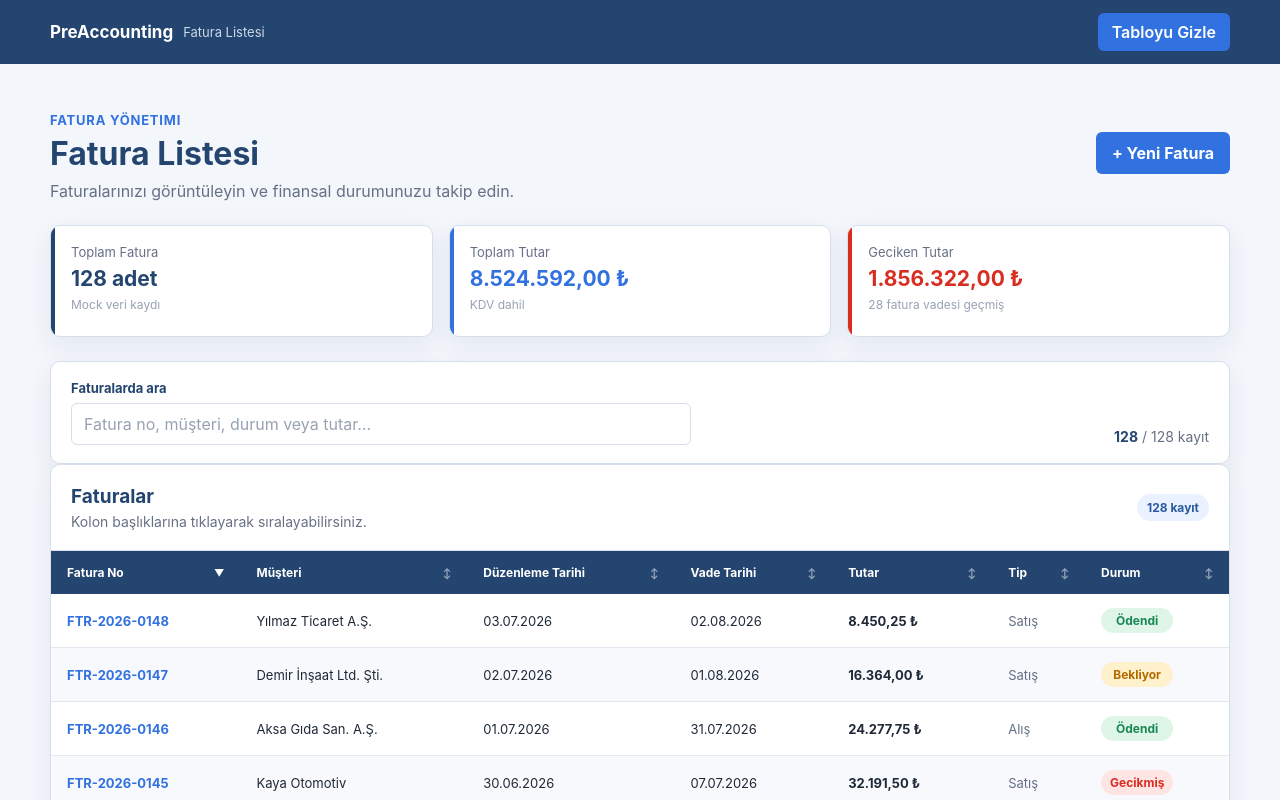
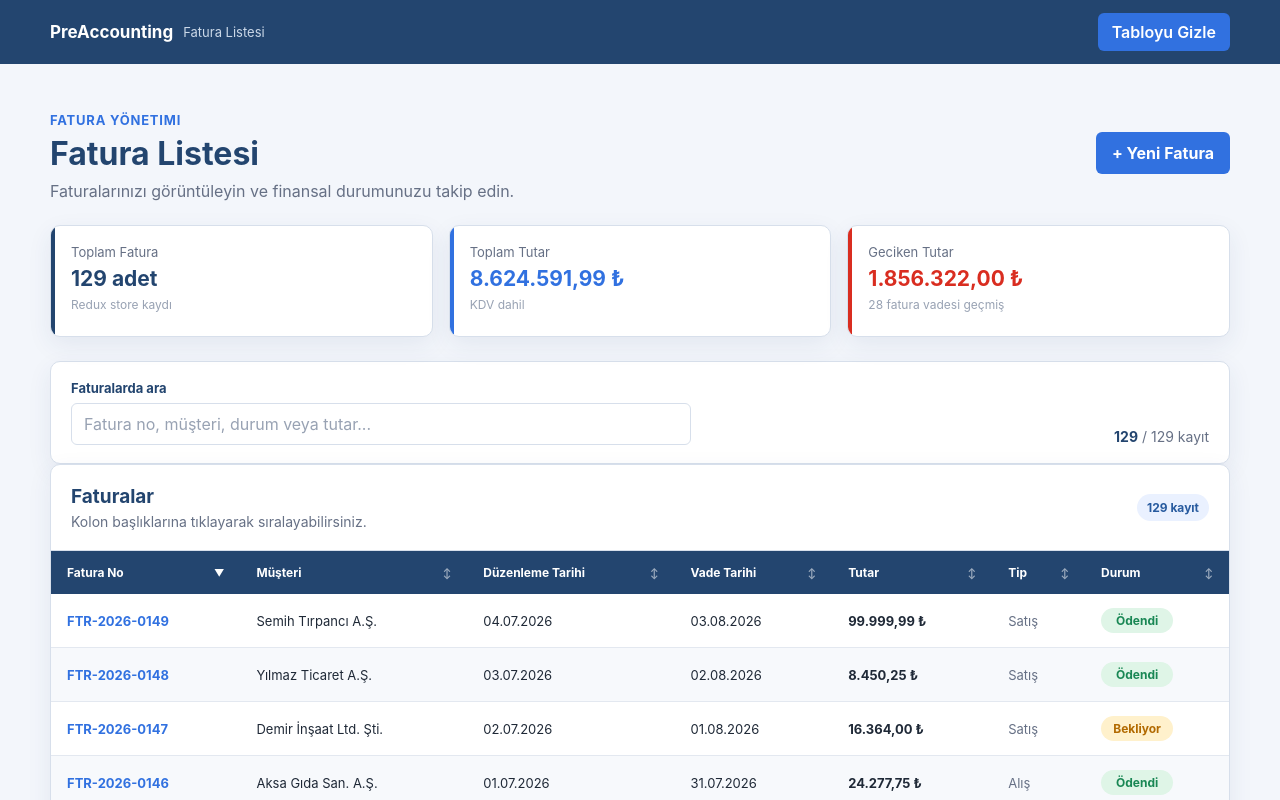
Before and after one commit to Semih0675/Fatura-Liste-Ekrani, a React (Vite) app: page / in a window 1280 px wide. Shown: the top 800 px of the page. Built offline with nearby package versions, Linux system fonts and the light colour scheme.

Commit message:
feat: move invoice state to Redux Toolkit

```diff
--- a/package.json
+++ b/package.json
@@ -13,9 +13,11 @@
     "generate:mock": "node scripts/generate-invoices.mjs"
   },
   "dependencies": {
+    "@reduxjs/toolkit": "^2.12.0",
     "classnames": "^2.5.1",
     "react": "^18.3.1",
-    "react-dom": "^18.3.1"
+    "react-dom": "^18.3.1",
+    "react-redux": "^9.3.0"
   },
   "devDependencies": {
     "@eslint/js": "^9.13.0",
--- a/src/App.tsx
+++ b/src/App.tsx
@@ -1,98 +1,29 @@
-import { useEffect, useMemo, useState } from 'react';
+import { useEffect, useState } from 'react';
 import styles from './App.module.scss';
 import { Header } from './components/Header';
 import { InvoiceTable } from './components/InvoiceTable';
 import { InvoiceToolbar } from './components/InvoiceToolbar';
 import { SummaryCards, type SummaryCard } from './components/SummaryCards';
-import { invoiceStatusLabels, invoiceTypeLabels } from './constants/invoiceLabels';
-import invoiceData from './data/invoices.json';
-import type { Invoice, InvoiceSortConfig, InvoiceSortKey } from './models/invoice';
-import { formatDate, formatMoney } from './utils/formatters';
-
-const invoices = invoiceData as Invoice[];
-
-const collator = new Intl.Collator('tr-TR', {
-  sensitivity: 'base',
-  numeric: true,
-});
-
-const totalAmount = invoices.reduce((total, invoice) => total + invoice.amount, 0);
-
-const overdueInvoices = invoices.filter((invoice) => invoice.status === 'overdue');
-
-const overdueAmount = overdueInvoices.reduce((total, invoice) => total + invoice.amount, 0);
-
-const summaryCards: SummaryCard[] = [
-  {
-    id: 'total-invoices',
-    label: 'Toplam Fatura',
-    value: `${invoices.length} adet`,
-    helperText: 'Mock veri kaydı',
-    variant: 'primary',
-  },
-  {
-    id: 'total-amount',
-    label: 'Toplam Tutar',
-    value: formatMoney(totalAmount),
-    helperText: 'KDV dahil',
-    variant: 'info',
-  },
-  {
-    id: 'overdue-amount',
-    label: 'Geciken Tutar',
-    value: formatMoney(overdueAmount),
-    helperText: `${overdueInvoices.length} fatura vadesi geçmiş`,
-    variant: 'danger',
-  },
-];
-
-function normalizeSearchValue(value: string): string {
-  return value.toLocaleLowerCase('tr-TR');
-}
-
-function compareInvoices(
-  firstInvoice: Invoice,
-  secondInvoice: Invoice,
-  sortKey: InvoiceSortKey,
-): number {
-  switch (sortKey) {
-    case 'invoiceNumber':
-      return collator.compare(firstInvoice.invoiceNumber, secondInvoice.invoiceNumber);
-
-    case 'customerName':
-      return collator.compare(firstInvoice.customerName, secondInvoice.customerName);
-
-    case 'issueDate':
-      return firstInvoice.issueDate.localeCompare(secondInvoice.issueDate);
-
-    case 'dueDate':
-      return firstInvoice.dueDate.localeCompare(secondInvoice.dueDate);
-
-    case 'amount':
-      return firstInvoice.amount - secondInvoice.amount;
-
-    case 'type':
-      return collator.compare(
-        invoiceTypeLabels[firstInvoice.type],
-        invoiceTypeLabels[secondInvoice.type],
-      );
-
-    case 'status':
-      return collator.compare(
-        invoiceStatusLabels[firstInvoice.status],
-        invoiceStatusLabels[secondInvoice.status],
-      );
-  }
-}
+import type { InvoiceSortKey } from './models/invoice';
+import { useAppDispatch, useAppSelector } from './store/hooks';
+import {
+  selectInvoiceSearchTerm,
+  selectInvoiceSortConfig,
+  selectInvoiceSummary,
+  selectVisibleInvoices,
+} from './store/selectors/invoiceSelectors';
+import { setSearchTerm, toggleSort } from './store/slices/invoiceSlice';
+import { formatMoney } from './utils/formatters';
 
 export default function App() {
+  const dispatch = useAppDispatch();
+
+  const searchTerm = useAppSelector(selectInvoiceSearchTerm);
+  const sortConfig = useAppSelector(selectInvoiceSortConfig);
+  const visibleInvoices = useAppSelector(selectVisibleInvoices);
+  const invoiceSummary = useAppSelector(selectInvoiceSummary);
+
   const [isTableVisible, setIsTableVisible] = useState(true);
-  const [searchTerm, setSearchTerm] = useState('');
-
-  const [sortConfig, setSortConfig] = useState<InvoiceSortConfig>({
-    key: 'invoiceNumber',
-    direction: 'descending',
-  });
 
   useEffect(() => {
     document.title = isTableVisible
@@ -100,54 +31,40 @@ export default function App() {
       : 'PreAccounting | Tablo Gizli';
   }, [isTableVisible]);
 
-  const visibleInvoices = useMemo(() => {
-    const normalizedSearchTerm = normalizeSearchValue(searchTerm.trim());
-
-    const filteredInvoices = normalizedSearchTerm
-      ? invoices.filter((invoice) => {
-          const searchableText = [
-            invoice.invoiceNumber,
-            invoice.customerName,
-            formatDate(invoice.issueDate),
-            formatDate(invoice.dueDate),
-            formatMoney(invoice.amount),
-            invoiceTypeLabels[invoice.type],
-            invoiceStatusLabels[invoice.status],
-          ]
-            .join(' ')
-            .toLocaleLowerCase('tr-TR');
-
-          return searchableText.includes(normalizedSearchTerm);
-        })
-      : invoices;
-
-    const sortedInvoices = [...filteredInvoices].sort((firstInvoice, secondInvoice) => {
-      const comparisonResult = compareInvoices(firstInvoice, secondInvoice, sortConfig.key);
-
-      return sortConfig.direction === 'ascending' ? comparisonResult : -comparisonResult;
-    });
-
-    return sortedInvoices;
-  }, [searchTerm, sortConfig.key, sortConfig.direction]);
+  const summaryCards: SummaryCard[] = [
+    {
+      id: 'total-invoices',
+      label: 'Toplam Fatura',
+      value: `${invoiceSummary.totalCount} adet`,
+      helperText: 'Redux store kaydı',
+      variant: 'primary',
+    },
+    {
+      id: 'total-amount',
+      label: 'Toplam Tutar',
+      value: formatMoney(invoiceSummary.totalAmount),
+      helperText: 'KDV dahil',
+      variant: 'info',
+    },
+    {
+      id: 'overdue-amount',
+      label: 'Geciken Tutar',
+      value: formatMoney(invoiceSummary.overdueAmount),
+      helperText: `${invoiceSummary.overdueCount} fatura vadesi geçmiş`,
+      variant: 'danger',
+    },
+  ];
 
   function handleToggleTable() {
     setIsTableVisible((currentValue) => !currentValue);
   }
 
+  function handleSearchChange(value: string) {
+    dispatch(setSearchTerm(value));
+  }
+
   function handleSort(sortKey: InvoiceSortKey) {
-    setSortConfig((currentConfig) => {
-      if (currentConfig.key === sortKey) {
-        return {
-          key: sortKey,
-          direction: currentConfig.direction === 'ascending' ? 'descending' : 'ascending',
-        };
-      }
-
-      return {
-        key: sortKey,
-        direction: 'ascending',
-      };
-    });
+    dispatch(toggleSort(sortKey));
   }
 
   return (
@@ -179,8 +96,8 @@ export default function App() {
             <InvoiceToolbar
               searchTerm={searchTerm}
               resultCount={visibleInvoices.length}
-              totalCount={invoices.length}
-              onSearchChange={setSearchTerm}
+              totalCount={invoiceSummary.totalCount}
+              onSearchChange={handleSearchChange}
             />
 
             <InvoiceTable invoices={visibleInvoices} sortConfig={sortConfig} onSort={handleSort} />
--- a/src/data/invoices.json
+++ b/src/data/invoices.json
@@ -1,4 +1,14 @@
 [
+  {
+    "id": 149,
+    "invoiceNumber": "FTR-2026-0149",
+    "customerName": "Semih Tırpancı A.Ş.",
+    "issueDate": "2026-07-04",
+    "dueDate": "2026-08-03",
+    "amount": 99999.99,
+    "type": "sale",
+    "status": "paid"
+  },
   {
     "id": 148,
     "invoiceNumber": "FTR-2026-0148",
--- a/src/main.tsx
+++ b/src/main.tsx
@@ -1,10 +1,14 @@
 import { StrictMode } from 'react';
 import { createRoot } from 'react-dom/client';
+import { Provider } from 'react-redux';
+import App from './App';
 import './index.css';
-import App from './App.tsx';
+import { store } from './store';
 
 createRoot(document.getElementById('root')!).render(
   <StrictMode>
-    <App />
+    <Provider store={store}>
+      <App />
+    </Provider>
   </StrictMode>,
 );
--- /dev/null
+++ b/src/store/hooks.ts
@@ -0,0 +1,6 @@
+import { useDispatch, useSelector } from 'react-redux';
+import type { AppDispatch, RootState } from './index';
+
+export const useAppDispatch = useDispatch.withTypes<AppDispatch>();
+
+export const useAppSelector = useSelector.withTypes<RootState>();
--- /dev/null
+++ b/src/store/index.ts
@@ -0,0 +1,12 @@
+import { configureStore } from '@reduxjs/toolkit';
+import invoiceReducer from './slices/invoiceSlice';
+
+export const store = configureStore({
+  reducer: {
+    invoices: invoiceReducer,
+  },
+});
+
+export type RootState = ReturnType<typeof store.getState>;
+
+export type AppDispatch = typeof store.dispatch;
--- /dev/null
+++ b/src/store/selectors/invoiceSelectors.ts
@@ -0,0 +1,107 @@
+import { createSelector } from '@reduxjs/toolkit';
+import { invoiceStatusLabels, invoiceTypeLabels } from '../../constants/invoiceLabels';
+import type { Invoice, InvoiceSortKey } from '../../models/invoice';
+import { formatDate, formatMoney } from '../../utils/formatters';
+import type { RootState } from '../index';
+
+const collator = new Intl.Collator('tr-TR', {
+  sensitivity: 'base',
+  numeric: true,
+});
+
+function normalizeSearchValue(value: string): string {
+  return value.toLocaleLowerCase('tr-TR');
+}
+
+function compareInvoices(
+  firstInvoice: Invoice,
+  secondInvoice: Invoice,
+  sortKey: InvoiceSortKey,
+): number {
+  switch (sortKey) {
+    case 'invoiceNumber':
+      return collator.compare(firstInvoice.invoiceNumber, secondInvoice.invoiceNumber);
+
+    case 'customerName':
+      return collator.compare(firstInvoice.customerName, secondInvoice.customerName);
+
+    case 'issueDate':
+      return firstInvoice.issueDate.localeCompare(secondInvoice.issueDate);
+
+    case 'dueDate':
+      return firstInvoice.dueDate.localeCompare(secondInvoice.dueDate);
+
+    case 'amount':
+      return firstInvoice.amount - secondInvoice.amount;
+
+    case 'type':
+      return collator.compare(
+        invoiceTypeLabels[firstInvoice.type],
+        invoiceTypeLabels[secondInvoice.type],
+      );
+
+    case 'status':
+      return collator.compare(
+        invoiceStatusLabels[firstInvoice.status],
+        invoiceStatusLabels[secondInvoice.status],
+      );
+
+    default: {
+      const exhaustiveCheck: never = sortKey;
+
+      return exhaustiveCheck;
+    }
+  }
+}
+
+export const selectInvoiceItems = (state: RootState) => state.invoices.items;
+
+export const selectInvoiceSearchTerm = (state: RootState) => state.invoices.filters.searchTerm;
+
+export const selectInvoiceSortConfig = (state: RootState) => state.invoices.filters.sortConfig;
+
+export const selectVisibleInvoices = createSelector(
+  [selectInvoiceItems, selectInvoiceSearchTerm, selectInvoiceSortConfig],
+  (invoices, searchTerm, sortConfig) => {
+    const normalizedSearchTerm = normalizeSearchValue(searchTerm.trim());
+
+    const filteredInvoices = normalizedSearchTerm
+      ? invoices.filter((invoice) => {
+          const searchableText = [
+            invoice.invoiceNumber,
+            invoice.customerName,
+            formatDate(invoice.issueDate),
+            formatDate(invoice.dueDate),
+            formatMoney(invoice.amount),
+            invoiceTypeLabels[invoice.type],
+            invoiceStatusLabels[invoice.status],
+          ]
+            .join(' ')
+            .toLocaleLowerCase('tr-TR');
+
+          return searchableText.includes(normalizedSearchTerm);
+        })
+      : invoices;
+
+    return [...filteredInvoices].sort((firstInvoice, secondInvoice) => {
+      const comparisonResult = compareInvoices(firstInvoice, secondInvoice, sortConfig.key);
+
+      return sortConfig.direction === 'ascending' ? comparisonResult : -comparisonResult;
+    });
+  },
+);
+
+export const selectInvoiceSummary = createSelector([selectInvoiceItems], (invoices) => {
+  const totalAmount = invoices.reduce((total, invoice) => total + invoice.amount, 0);
+
+  const overdueInvoices = invoices.filter((invoice) => invoice.status === 'overdue');
+
+  const overdueAmount = overdueInvoices.reduce((total, invoice) => total + invoice.amount, 0);
+
+  return {
+    totalCount: invoices.length,
+    totalAmount,
+    overdueCount: overdueInvoices.length,
+    overdueAmount,
+  };
+});
--- /dev/null
+++ b/src/store/slices/invoiceSlice.ts
@@ -0,0 +1,73 @@
+import { createSlice, type PayloadAction } from '@reduxjs/toolkit';
+import invoiceData from '../../data/invoices.json';
+import type { Invoice, InvoiceSortConfig, InvoiceSortKey } from '../../models/invoice';
+
+export interface InvoiceFiltersState {
+  searchTerm: string;
+  sortConfig: InvoiceSortConfig;
+}
+
+export interface InvoiceState {
+  items: Invoice[];
+  filters: InvoiceFiltersState;
+}
+
+const initialState: InvoiceState = {
+  items: invoiceData as Invoice[],
+  filters: {
+    searchTerm: '',
+    sortConfig: {
+      key: 'invoiceNumber',
+      direction: 'descending',
+    },
+  },
+};
+
+const invoiceSlice = createSlice({
+  name: 'invoices',
+  initialState,
+  reducers: {
+    replaceInvoices(state, action: PayloadAction<Invoice[]>) {
+      state.items = action.payload;
+    },
+
+    setSearchTerm(state, action: PayloadAction<string>) {
+      state.filters.searchTerm = action.payload;
+    },
+
+    clearSearchTerm(state) {
+      state.filters.searchTerm = '';
+    },
+
+    toggleSort(state, action: PayloadAction<InvoiceSortKey>) {
+      const selectedKey = action.payload;
+      const currentSort = state.filters.sortConfig;
+
+      if (currentSort.key === selectedKey) {
+        currentSort.direction = currentSort.direction === 'ascending' ? 'descending' : 'ascending';
+
+        return;
+      }
+
+      state.filters.sortConfig = {
+        key: selectedKey,
+        direction: 'ascending',
+      };
+    },
+
+    resetFilters(state) {
+      state.filters = {
+        searchTerm: '',
+        sortConfig: {
+          key: 'invoiceNumber',
+          direction: 'descending',
+        },
+      };
+    },
+  },
+});
+
+export const { replaceInvoices, setSearchTerm, clearSearchTerm, toggleSort, resetFilters } =
+  invoiceSlice.actions;
+
+export default invoiceSlice.reducer;
```
Also changed, not shown: 1 other file (tests, documents, lock files or other folders).
